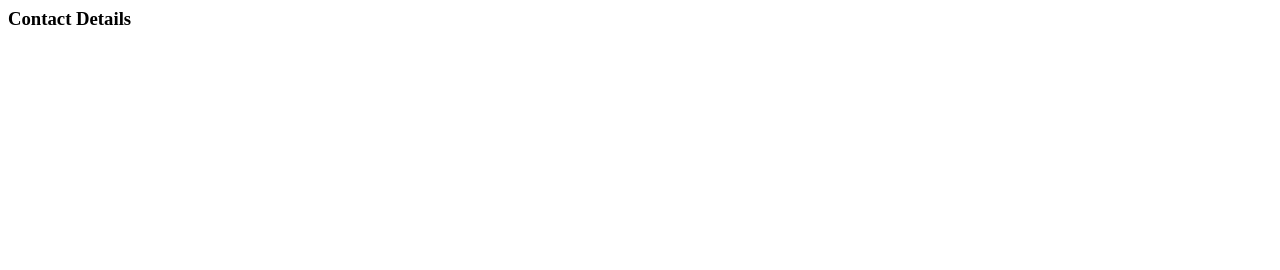
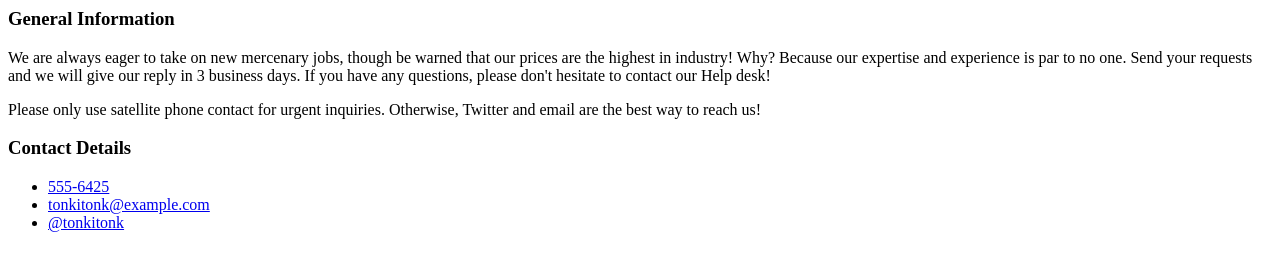
Before and after one commit to portojs/angular-project-3, a website: page app/templates/pages/contact/index.html in a window 1280 px wide. Drawn offline with Linux system fonts and the light colour scheme.

Commit message:
Build 'Contact' page

```diff
--- a/app/css/app.css
+++ b/app/css/app.css
@@ -24,6 +24,7 @@ img {
 
 h3 {
   margin: 0 0 1em 0;
+  clear: both;
 }
 
 
@@ -122,11 +123,6 @@ PAGE: ABOUT
 PAGE: MERCS
 *****************************************************/
 
-h3 {
-  text-align: center;
-  clear: both;
-}
-
 #merc_company {
   margin: 0;
   padding: 0;
--- a/app/templates/pages/contact/index.html
+++ b/app/templates/pages/contact/index.html
@@ -1,5 +1,19 @@
 <div>
 
-  <h3>Contact Details</h3>
+  <section>
+    <h3>General Information</h3>
+    <p>We are always eager to take on new mercenary jobs, though be warned that our prices are the highest in industry! Why? Because our
+    expertise and experience is par to no one. Send your requests and we will give our reply in 3 business days. If you have any questions,
+    please don't hesitate to contact our Help desk!</p>
+    <p>Please only use satellite phone contact for urgent inquiries. Otherwise, Twitter and email are the best way to reach us!</p>
+  </section>
+  <section>
+    <h3>Contact Details</h3>
+    <ul class="contact-info">
+      <li class="phone"><a href="tel:555-6425">555-6425</a></li>
+      <li class="mail"><a href="mailto:tonkitonk@example.com">tonkitonk@example.com</a></li>
+      <li class="twitter"><a href="http://twitter.com/intent/tweet?screen_name=tonkitonk">@tonkitonk</a></li>
+    </ul>
+  </section>
 
 </div>
```
